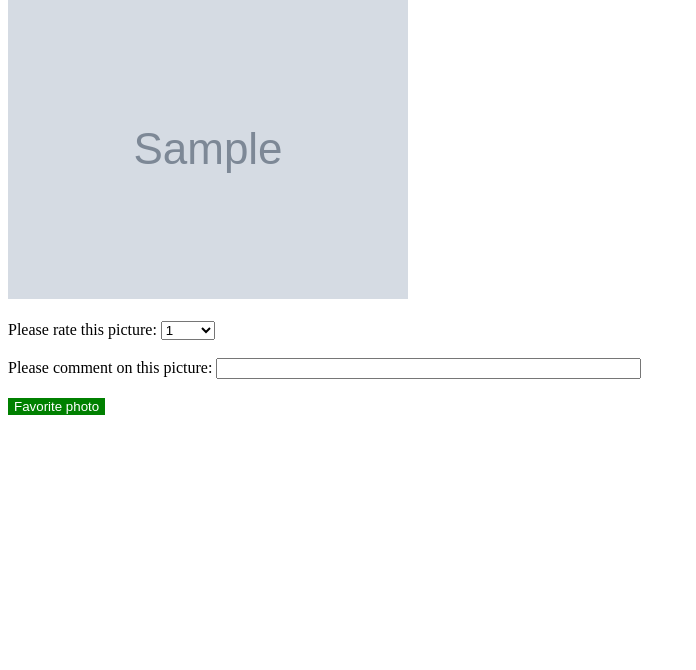
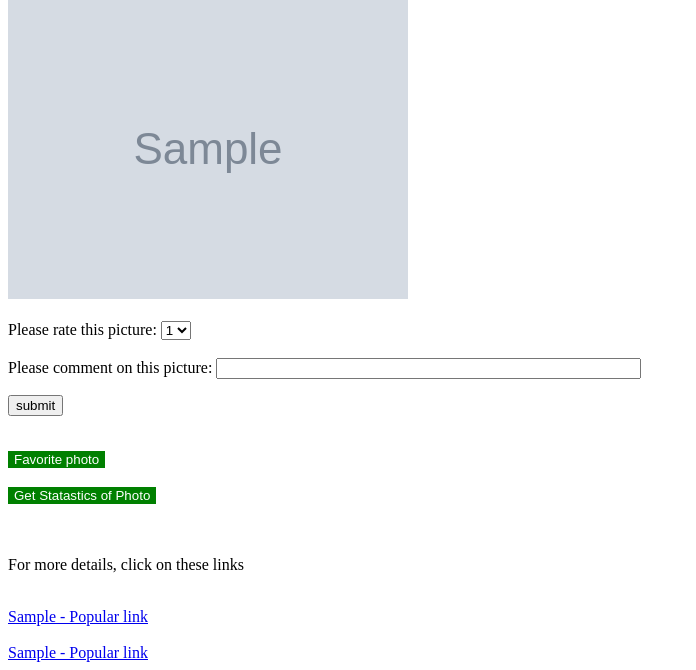
Before and after one commit to kvkdurga/project, a Flask app: page /all_photos/1 in a window 1280 px wide. Shown: the part 196-866 px from the top of the page, without its empty margins (0-696 px from the left). Before the commit the page ends 611 px from the top, so only its background shows below. Run offline with Flask 2, Linux system fonts and the light colour scheme; tables that the repository leaves empty hold one stand-in row (values such as "Sample post"); grey boxes marked "Sample" are stand-in pictures.

Commit message:
Ajax,JS,jquery functions partially completed for user details

```diff
--- a/crud.py
+++ b/crud.py
@@ -99,6 +99,7 @@ def get_favorite_photos_of_user_by_user_id(user_id):
         photo_id = fav_photo_recs[id].photo_id
         photo_rec = get_photo_by_id(photo_id)
         photo_recs.append(photo_rec)
+
     return photo_recs
 
 def get_users_of_a_favorite_photo(photo_id):
@@ -107,10 +108,12 @@ def get_users_of_a_favorite_photo(photo_id):
     fav_recs = Favorite_Photo.query.filter(Favorite_Photo.photo_id==photo_id).all()
     #print("lengthFavREcs",len(fav_recs))
     user_recs = []
+
     for id in range(len(fav_recs)):
         user_id = fav_recs[id].user_id
         user_rec = get_user_by_id(user_id)
         user_recs.append(user_rec)
+
     return user_recs
 
 
@@ -146,6 +149,7 @@ def get_all_users_who_rated_photo(photo_id):
     """get all users who have rated a particular photo."""
 
     rating_recs = Rating.query.filter_by(photo_id=photo_id).all()
+    print("RATING RECORDS = ", rating_recs)
     user_recs = []
     #print(len(rating_recs))
     for id in range(len(rating_recs)):
--- a/server.py
+++ b/server.py
@@ -1,6 +1,6 @@
 """Server for movie ratings app."""
 from flask import (Flask, render_template, request, flash, session,
-                   redirect)
+                   redirect, jsonify, url_for)
 from model import connect_to_db
 import crud
 from jinja2 import StrictUndefined
@@ -57,21 +57,22 @@ def view_user_details(user_id):
     return render_template('display_user_details.html',user=user, user_fav_photos=user_fav_photos, user_rated_recs=user_rated_recs)
 
 
-@app.route('/fav_photo')
-def fav_photo(user_id):
-    """display favorite photo of an user"""
+# @app.route('/fav_photo')
+# def fav_photo(user_id):
+#     """display favorite photo of an user"""
 
-    fav_photo = crud.get_favorite_photo_of_user_by_user_id(user_id)
-    return render_template('fav_photo_of_user.html', fav_photo=fav_photo)
+#     fav_photo = crud.get_favorite_photo_of_user_by_user_id(user_id)
+#     return render_template('fav_photo_of_user.html', fav_photo=fav_photo)
 
 @app.route('/create_fav_photo', methods=['POST'])
 def create_fav_photo():
 
     user=crud.get_user_by_id(session['user_id'])
     photo=crud.get_photo_by_id(session['photo_id'])
+    photo_id = session['photo_id']
     # test_fav_rec = crud.get_fav_photo_rec_by_user_and_photo(user.user_id,photo.photo_id)
     # print("HERe YOU go: ", test_fav_rec)
-    # if(test_fav_rec.photo_id):
+    # if(test_fav_rec):
     #     flash("This is already your favorite photo")
     #     print("HERE YOU GO")
     #     # print(crud.get_fav_photo_rec_by_user_and_photo(user.user_id,photo.photo_id).photo_id)
@@ -81,20 +82,75 @@ def create_fav_photo():
     #currently no condition given for checking favorite photo was already chosen.So if a user clicks fav photo twice 2
     #records will be added to fav photos
     # print(rating_rec.user.fname)
-    return redirect('/all_photos')
+    url_str = '/all_photos/' + photo_id
+    return redirect(url_str)
+
+
 
 @app.route('/create_rating', methods=['POST'])
 def create_rating():
     comments=request.form.get('comments')
     rating=request.form.get('rating')
+    photo_id = session['photo_id']
     # print ("rating",rating)
     # print ("Comments",comments)
     user=crud.get_user_by_id(session['user_id'])
     photo=crud.get_photo_by_id(session['photo_id'])
     rating_rec=crud.create_rating(rating,comments,photo,user)
     # print(rating_rec.user.fname)
-    return redirect('/all_photos')
+    url_str = '/all_photos/' + photo_id
+    return redirect(url_str)
 
+#********************************* AJAX*******************
+@app.route('/stats_on_photo', methods =['POST'])
+def stats_on_photo():
+    """ Get all user for a favorite photo """
+    photo_id = session['photo_id']
+
+    return render_template('/stats_photo.html')
+
+
+@app.route('/countOfUsersWhoRatedPhoto')
+def countOfUsersWhoRatedPhoto():
+    """ Get the count of all users who rated photo """
+
+    photo_id = session['photo_id']
+    user_recs= crud.get_all_users_who_rated_photo(photo_id)
+    count = len(user_recs)
+    user_recs_json = []
+    user_recs_json.append(count)
+
+    if (len != 0):
+        for user_rec in user_recs:
+            fname = user_rec.fname
+            lname = user_rec.lname
+            user_rec_json = {
+
+                 "name" : fname + ' '+ lname
+
+            }
+            user_recs_json.append(user_rec_json)
+
+    return jsonify(user_recs_json)
+
+@app.route('/get_img_data')
+def get_img_data():
+
+    photo_id = session['photo_id']
+    photo_rec = crud.get_photo_by_id(photo_id)
+    img_path = photo_rec.img_path
+    location = photo_rec.location
+
+    json_data = {
+        'photo_id': photo_id,
+        'img_path': img_path,
+        'location': location
+
+    }
+    return jsonify(json_data)
+
+
+#*********************************************************
 
 @app.route('/register_user', methods=['POST'])
 def register_user():
--- a/templates/photo_details.html
+++ b/templates/photo_details.html
@@ -27,8 +27,7 @@
           <option>2</option>
           <option>3</option>
           <option>4</option>
-          <option>4</option>
-          <option>None</option>
+          <option>5</option>
         </select>
   </div>
   <div>
@@ -36,6 +35,9 @@
     <label for="comments">Please comment on this picture:</label>
     <input type="text" name="comments" size="50">
   </div>
+  <p>
+    <input type="submit" value="submit">
+  </p>
 
 </form>
 <br>
@@ -43,13 +45,23 @@
   <div>
     <button class= "button">Favorite photo</button>
   </div>
-
+</form>
+<br>
+<form action ="/stats_on_photo" method = "POST">
+  <div>
+    <button class ="button">Get Statastics of Photo</button>
+  </div>
+</form>
+<br>
+<br>
+<form>
+  <p>For more details, click on these links</p>
+  <br>
+  <a href="{{photo.gps_url}}" target="_blank">{{photo.location}} - Popular link</a>
+  <br>
+  <br>
+  <a href="{{photo.popular_url}}" target="_blank">{{photo.location}} - Popular link</a>
 </form>
 
 
-
-
-
-
-
 {% endblock %}
```
Also changed, not shown: static/photoClick.js (+19 -24 lines), templates/display_user_details.html (+18 -7 lines), templates/stats_photo.html (added, +41 -0 lines).
